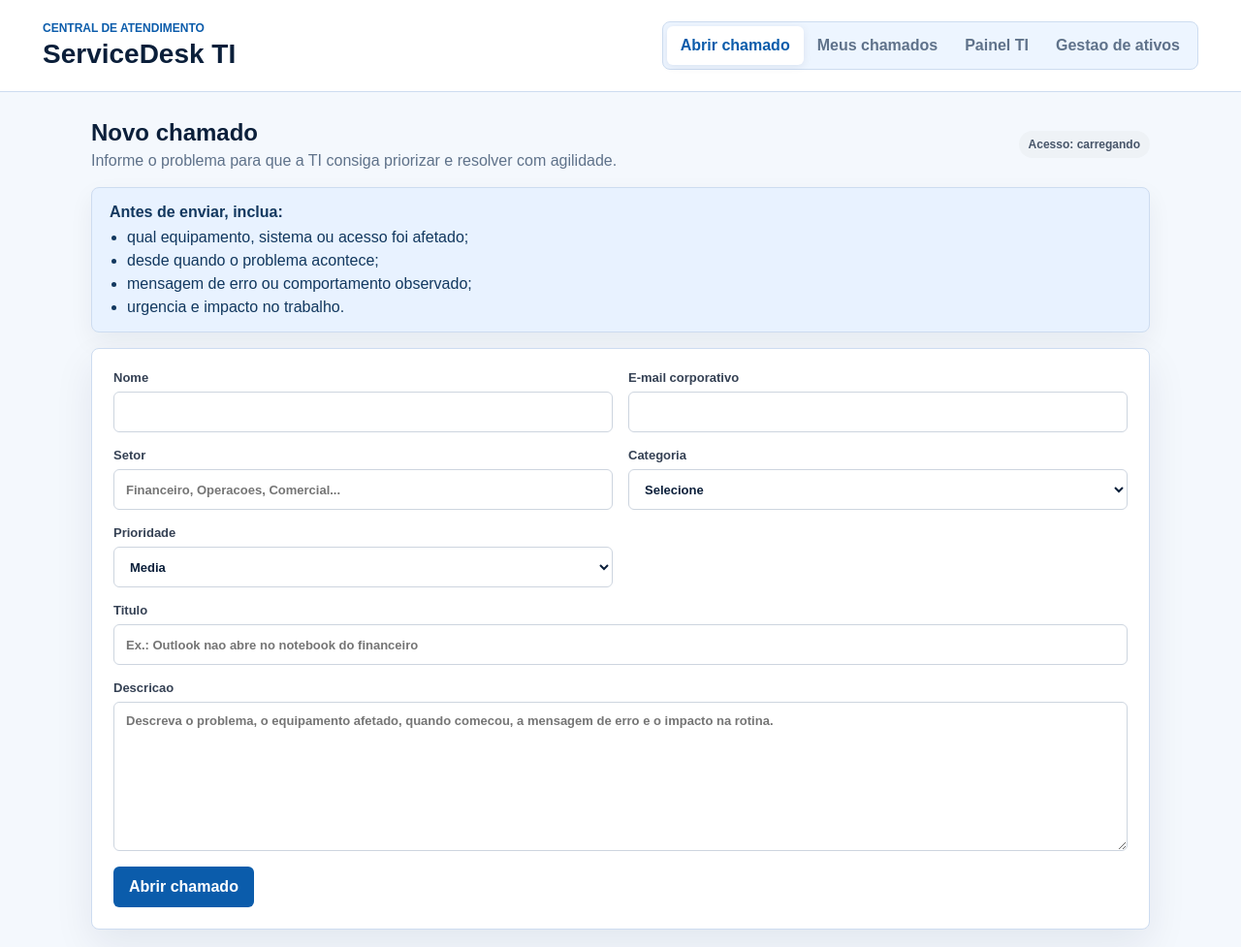
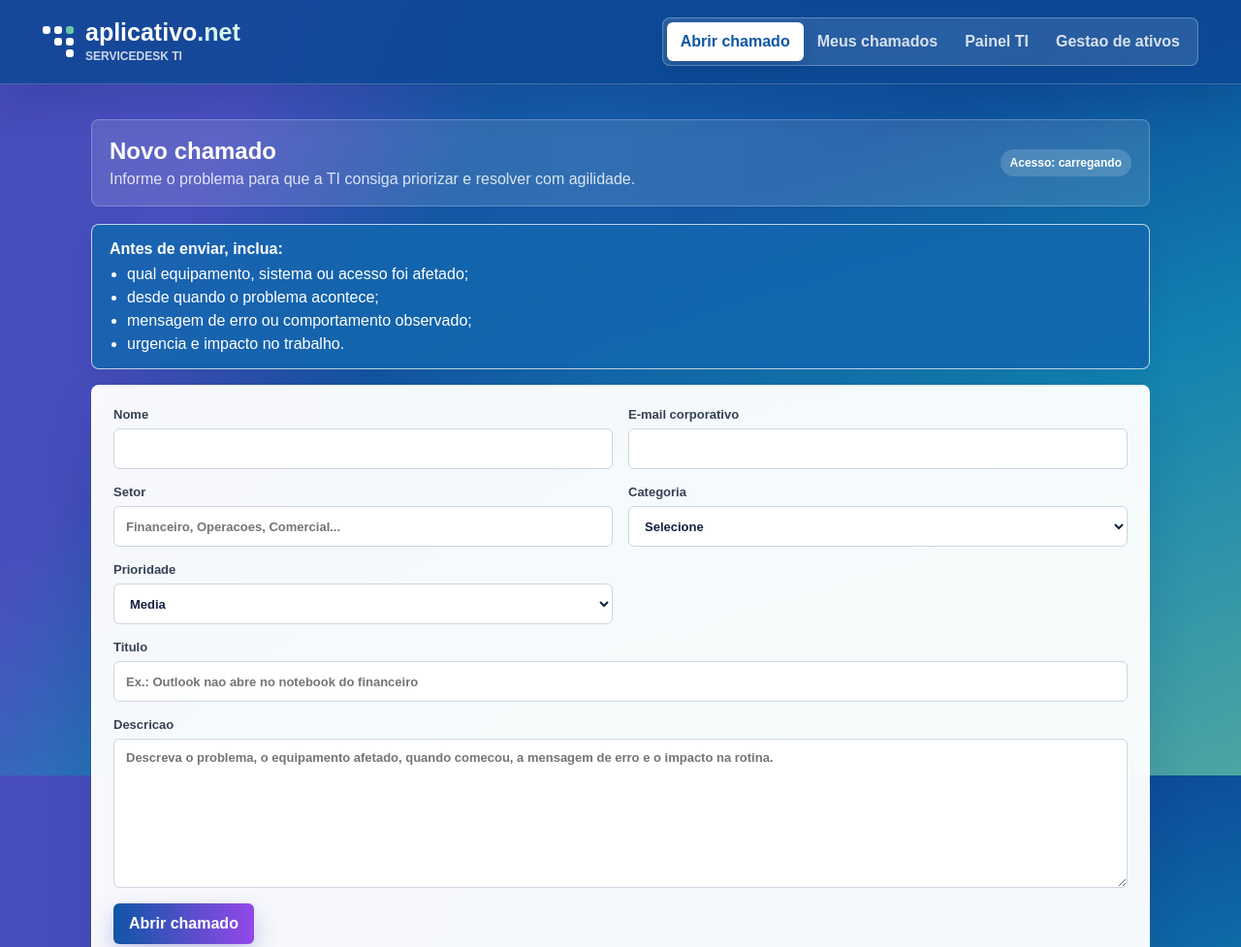
Before and after one commit to jjotxp/ServiceDeskTI, a website: page public/index.html in a window 1280 px wide. Shown: the top 977 px of the page at 97% size. Drawn offline with Linux system fonts and the light colour scheme; no server answers.

Commit message:
Apply Aplicativo.net visual identity

```diff
--- a/public/index.html
+++ b/public/index.html
@@ -8,9 +8,19 @@
   </head>
   <body>
     <header class="topbar">
-      <div>
-        <p class="eyebrow">Central de atendimento</p>
-        <h1 id="appName">ServiceDesk TI</h1>
+      <div class="brand-lockup">
+        <span class="brand-mark" aria-hidden="true">
+          <span></span>
+          <span></span>
+          <span></span>
+          <span></span>
+          <span></span>
+          <span></span>
+        </span>
+        <div>
+          <strong class="wordmark">aplicativo<span>.net</span></strong>
+          <p id="appName" class="product-name">ServiceDesk TI</p>
+        </div>
       </div>
       <nav class="tabs" aria-label="Navegacao principal">
         <button class="tab active" data-view="open">Abrir chamado</button>
--- a/public/styles.css
+++ b/public/styles.css
@@ -1,17 +1,20 @@
 :root {
-  --bg: #f4f8fd;
+  --bg: #0d4f99;
   --panel: #ffffff;
-  --ink: #0b1f3a;
-  --muted: #5f728a;
-  --line: #cddcf0;
-  --brand: #0b5cab;
-  --brand-strong: #084a8a;
-  --blue: #0b5cab;
-  --blue-soft: #e8f2ff;
+  --ink: #10213f;
+  --muted: #65758d;
+  --line: #d8e4f2;
+  --brand: #0f56a5;
+  --brand-strong: #0a4386;
+  --teal: #16b8c7;
+  --green-soft: #67c8a6;
+  --violet: #9448e9;
+  --blue: #0f56a5;
+  --blue-soft: #eaf5ff;
   --amber: #b45309;
   --red: #b91c1c;
   --green: #15803d;
-  --shadow: 0 16px 40px rgba(11, 31, 58, 0.08);
+  --shadow: 0 18px 44px rgba(10, 37, 84, 0.14);
 }
 
 * {
@@ -24,22 +27,100 @@
 
 body {
   margin: 0;
-  background: var(--bg);
+  background:
+    linear-gradient(115deg, rgba(148, 72, 233, 0.42) 0 18%, transparent 34%),
+    linear-gradient(155deg, transparent 0 40%, rgba(22, 184, 199, 0.5) 66%, rgba(103, 200, 166, 0.72) 100%),
+    linear-gradient(90deg, #0f4f9b 0%, #155ba8 48%, #0b4a98 100%);
+  background-attachment: fixed;
   color: var(--ink);
   font-family: Arial, Helvetica, sans-serif;
+  min-height: 100vh;
 }
 
 .topbar {
   align-items: center;
-  background: #ffffff;
-  border-bottom: 1px solid var(--line);
+  background: rgba(11, 71, 147, 0.82);
+  border-bottom: 1px solid rgba(255, 255, 255, 0.2);
+  box-shadow: 0 16px 40px rgba(4, 32, 82, 0.16);
+  color: #ffffff;
   display: flex;
   gap: 24px;
   justify-content: space-between;
-  padding: 22px clamp(16px, 4vw, 44px);
+  padding: 18px clamp(16px, 4vw, 44px);
   position: sticky;
   top: 0;
   z-index: 5;
+}
+
+.brand-lockup {
+  align-items: center;
+  display: flex;
+  gap: 12px;
+  min-width: 220px;
+}
+
+.brand-mark {
+  display: grid;
+  gap: 4px;
+  grid-template-columns: repeat(3, 8px);
+  grid-template-rows: repeat(3, 8px);
+  width: 32px;
+}
+
+.brand-mark span {
+  background: #ffffff;
+  border-radius: 3px;
+  display: block;
+}
+
+.brand-mark span:nth-child(1) {
+  grid-column: 1;
+  grid-row: 1;
+}
+
+.brand-mark span:nth-child(2) {
+  grid-column: 2;
+  grid-row: 1;
+}
+
+.brand-mark span:nth-child(3) {
+  grid-column: 3;
+  grid-row: 1;
+  background: var(--green-soft);
+}
+
+.brand-mark span:nth-child(4) {
+  grid-column: 2;
+  grid-row: 2;
+}
+
+.brand-mark span:nth-child(5) {
+  grid-column: 3;
+  grid-row: 2;
+}
+
+.brand-mark span:nth-child(6) {
+  grid-column: 3;
+  grid-row: 3;
+}
+
+.wordmark {
+  color: #ffffff;
+  display: block;
+  font-size: 25px;
+  line-height: 1;
+}
+
+.wordmark span {
+  color: #d7f7ee;
+}
+
+.product-name {
+  color: rgba(255, 255, 255, 0.78);
+  font-size: 12px;
+  font-weight: 700;
+  margin: 5px 0 0;
+  text-transform: uppercase;
 }
 
 .user-bar {
@@ -50,7 +131,8 @@ body {
 
 .user-menu-button {
   align-items: center;
-  background: var(--brand);
+  background: rgba(255, 255, 255, 0.14);
+  border: 1px solid rgba(255, 255, 255, 0.45);
   border-radius: 999px;
   color: #ffffff;
   display: inline-flex;
@@ -63,7 +145,7 @@ body {
 
 .user-menu-button:hover,
 .user-menu-button[aria-expanded="true"] {
-  background: var(--brand-strong);
+  background: rgba(255, 255, 255, 0.24);
 }
 
 .user-menu {
@@ -105,15 +187,15 @@ body {
 .account-card,
 .guidance,
 .success-notice {
-  background: #ffffff;
-  border: 1px solid var(--line);
+  background: rgba(255, 255, 255, 0.94);
+  border: 1px solid rgba(255, 255, 255, 0.72);
   border-radius: 8px;
   box-shadow: 0 10px 26px rgba(11, 31, 58, 0.06);
   margin-bottom: 16px;
 }
 
 .account-card {
-  border-left: 4px solid var(--brand);
+  border-left: 4px solid var(--green-soft);
   padding: 16px 18px;
 }
 
@@ -137,9 +219,13 @@ body {
 }
 
 .guidance {
-  background: var(--blue-soft);
-  color: #12385f;
+  background: rgba(19, 103, 174, 0.86);
+  color: #ffffff;
   padding: 16px 18px;
+}
+
+.guidance strong {
+  color: #ffffff;
 }
 
 .guidance ul {
@@ -166,8 +252,8 @@ body {
 
 .auth-gate {
   align-items: center;
-  background: #ffffff;
-  border: 1px solid var(--line);
+  background: rgba(255, 255, 255, 0.94);
+  border: 1px solid rgba(255, 255, 255, 0.72);
   border-radius: 8px;
   box-shadow: var(--shadow);
   display: flex;
@@ -222,8 +308,8 @@ h3 {
 
 .tabs {
   align-items: center;
-  background: #edf5ff;
-  border: 1px solid var(--line);
+  background: rgba(255, 255, 255, 0.12);
+  border: 1px solid rgba(255, 255, 255, 0.28);
   border-radius: 8px;
   display: flex;
   padding: 4px;
@@ -245,7 +331,7 @@ button {
 .tab {
   background: transparent;
   border-radius: 6px;
-  color: var(--muted);
+  color: rgba(255, 255, 255, 0.82);
   min-height: 40px;
   padding: 0 14px;
 }
@@ -253,13 +339,13 @@ button {
 .tab.active {
   background: #ffffff;
   color: var(--brand);
-  box-shadow: 0 2px 8px rgba(11, 31, 58, 0.08);
+  box-shadow: 0 8px 18px rgba(4, 32, 82, 0.18);
 }
 
 main {
   margin: 0 auto;
   max-width: 1180px;
-  padding: 28px clamp(16px, 4vw, 44px) 48px;
+  padding: 36px clamp(16px, 4vw, 44px) 56px;
 }
 
 .view {
@@ -272,14 +358,19 @@ main {
 
 .section-head {
   align-items: center;
+  background: rgba(255, 255, 255, 0.12);
+  border: 1px solid rgba(255, 255, 255, 0.24);
+  border-radius: 8px;
+  color: #ffffff;
   display: flex;
   gap: 16px;
   justify-content: space-between;
   margin-bottom: 18px;
+  padding: 18px;
 }
 
 .section-head p {
-  color: var(--muted);
+  color: rgba(255, 255, 255, 0.82);
   margin-bottom: 0;
 }
 
@@ -296,18 +387,18 @@ main {
 }
 
 .pill {
-  background: var(--blue-soft);
-  color: var(--brand);
+  background: rgba(255, 255, 255, 0.16);
+  color: #ffffff;
 }
 
 .muted-pill {
-  background: #eef2f6;
-  color: #475569;
+  background: rgba(255, 255, 255, 0.16);
+  color: #ffffff;
 }
 
 .form-grid {
-  background: var(--panel);
-  border: 1px solid var(--line);
+  background: rgba(255, 255, 255, 0.96);
+  border: 1px solid rgba(255, 255, 255, 0.74);
   border-radius: 8px;
   box-shadow: var(--shadow);
   display: grid;
@@ -317,8 +408,8 @@ main {
 }
 
 .asset-form {
-  background: var(--panel);
-  border: 1px solid var(--line);
+  background: rgba(255, 255, 255, 0.96);
+  border: 1px solid rgba(255, 255, 255, 0.74);
   border-radius: 8px;
   box-shadow: var(--shadow);
   display: grid;
@@ -357,8 +448,8 @@ textarea {
 input:focus,
 select:focus,
 textarea:focus {
-  border-color: var(--brand);
-  box-shadow: 0 0 0 3px rgba(11, 92, 171, 0.14);
+  border-color: var(--violet);
+  box-shadow: 0 0 0 3px rgba(148, 72, 233, 0.16);
 }
 
 .span-2 {
@@ -380,17 +471,18 @@ textarea:focus {
 }
 
 .primary {
-  background: var(--brand);
+  background: linear-gradient(90deg, var(--brand), var(--violet));
+  box-shadow: 0 10px 24px rgba(68, 73, 175, 0.28);
   color: #ffffff;
 }
 
 .primary:hover {
-  background: var(--brand-strong);
+  background: linear-gradient(90deg, var(--brand-strong), #8439dd);
 }
 
 .secondary {
-  background: #e7f0fb;
-  color: #12385f;
+  background: rgba(15, 86, 165, 0.12);
+  color: var(--brand);
 }
 
 .message {
@@ -411,8 +503,8 @@ textarea:focus {
 }
 
 .metric {
-  background: #ffffff;
-  border: 1px solid var(--line);
+  background: rgba(255, 255, 255, 0.95);
+  border: 1px solid rgba(255, 255, 255, 0.72);
   border-radius: 8px;
   padding: 14px;
 }
@@ -436,8 +528,8 @@ textarea:focus {
 
 .ticket-list.empty,
 .asset-list.empty {
-  background: #ffffff;
-  border: 1px dashed #aab5c4;
+  background: rgba(255, 255, 255, 0.94);
+  border: 1px dashed rgba(255, 255, 255, 0.74);
   border-radius: 8px;
   color: var(--muted);
   padding: 22px;
@@ -449,8 +541,8 @@ textarea:focus {
 }
 
 .ticket {
-  background: #ffffff;
-  border: 1px solid var(--line);
+  background: rgba(255, 255, 255, 0.96);
+  border: 1px solid rgba(255, 255, 255, 0.72);
   border-radius: 8px;
   box-shadow: 0 10px 26px rgba(29, 36, 48, 0.06);
   display: grid;
@@ -460,8 +552,8 @@ textarea:focus {
 }
 
 .asset {
-  background: #ffffff;
-  border: 1px solid var(--line);
+  background: rgba(255, 255, 255, 0.96);
+  border: 1px solid rgba(255, 255, 255, 0.72);
   border-radius: 8px;
   box-shadow: 0 10px 26px rgba(29, 36, 48, 0.06);
   display: grid;
```
